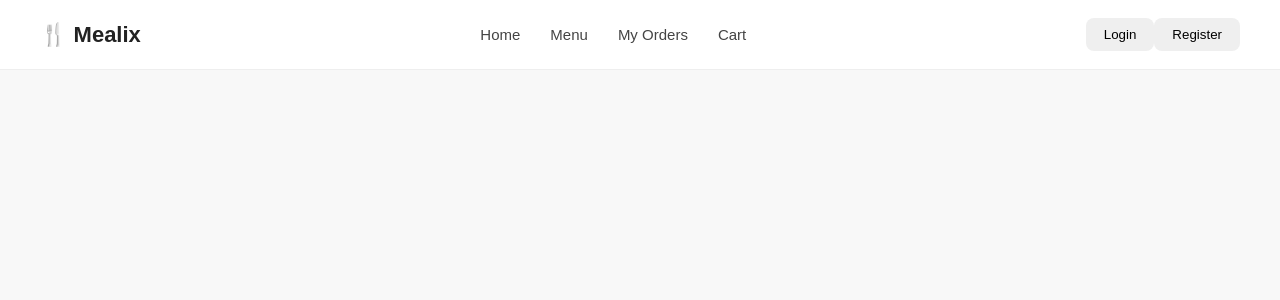
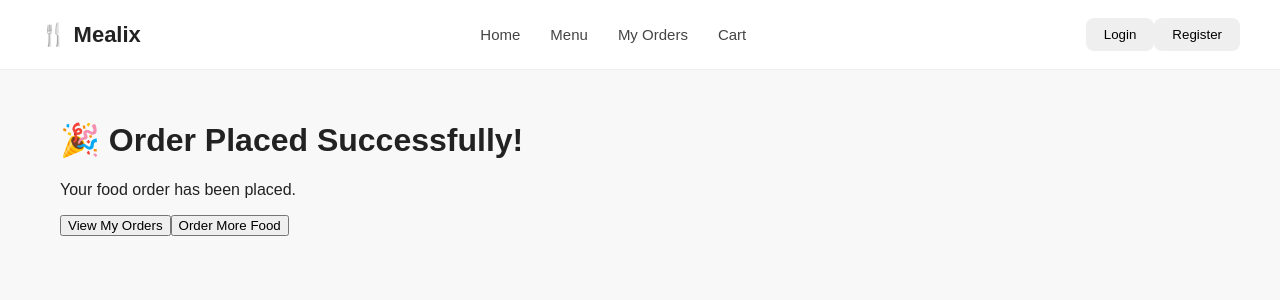
Before and after one commit to mostlyishu/Mealix, a React (Vite) app: page /order-success in a window 1280 px wide. Shown: the top 300 px of the page. Built offline with nearby package versions, Linux system fonts and the light colour scheme.

Commit message:
Add order success screen

```diff
--- a/src/App.jsx
+++ b/src/App.jsx
@@ -9,6 +9,7 @@ import Login from "./pages/Login";
 import Register from "./pages/Register";
 import CartPage from "./pages/CartPage";
 import ProtectedRoute from "./components/ProtectedRoute";
+import OrderSuccess from "./pages/OrderSuccess";
 
 import { CartProvider } from "./context/CartContext";
 import { AuthProvider } from "./context/AuthContext";
@@ -34,6 +35,10 @@ function App() {
             <Route path="/cart" element={<CartPage />} />
             <Route path="/login" element={<Login />} />
             <Route path="/register" element={<Register />} />
+            <Route
+              path="/order-success"
+              element={<OrderSuccess />}
+            />
           </Routes>
         </BrowserRouter>
       </CartProvider>
--- a/src/components/Cart.jsx
+++ b/src/components/Cart.jsx
@@ -1,6 +1,7 @@
 import { useState } from "react";
 import { useCart } from "../context/CartContext";
 import { useAuth } from "../context/AuthContext";
+import { useNavigate } from "react-router-dom";
 
 function Cart() {
   const {
@@ -12,6 +13,7 @@ function Cart() {
   } = useCart();
 
   const { isLoggedIn } = useAuth();
+  const navigate = useNavigate();
 
   const [message, setMessage] = useState("");
   const [placingOrder, setPlacingOrder] = useState(false);
@@ -72,10 +74,13 @@ function Cart() {
         throw new Error(data.message);
       }
 
-      setMessage(
-        `Order placed successfully! Order ID: ${data.orderId}`
-      );
-      clearCart();
+        clearCart();
+
+        navigate("/order-success", {
+            state: {
+                orderId: data.orderId
+            }
+        });
     } catch (error) {
       setMessage(error.message);
     } finally {
--- /dev/null
+++ b/src/pages/OrderSuccess.jsx
@@ -0,0 +1,31 @@
+import { Link, useLocation } from "react-router-dom";
+
+function OrderSuccess() {
+  const location = useLocation();
+
+  const orderId = location.state?.orderId;
+
+  return (
+    <main>
+      <h1>🎉 Order Placed Successfully!</h1>
+
+      <p>Your food order has been placed.</p>
+
+      {orderId && (
+        <p>
+          <strong>Order #{orderId}</strong>
+        </p>
+      )}
+
+      <Link to="/orders">
+        <button>View My Orders</button>
+      </Link>
+
+      <Link to="/menu">
+        <button>Order More Food</button>
+      </Link>
+    </main>
+  );
+}
+
+export default OrderSuccess;
```
